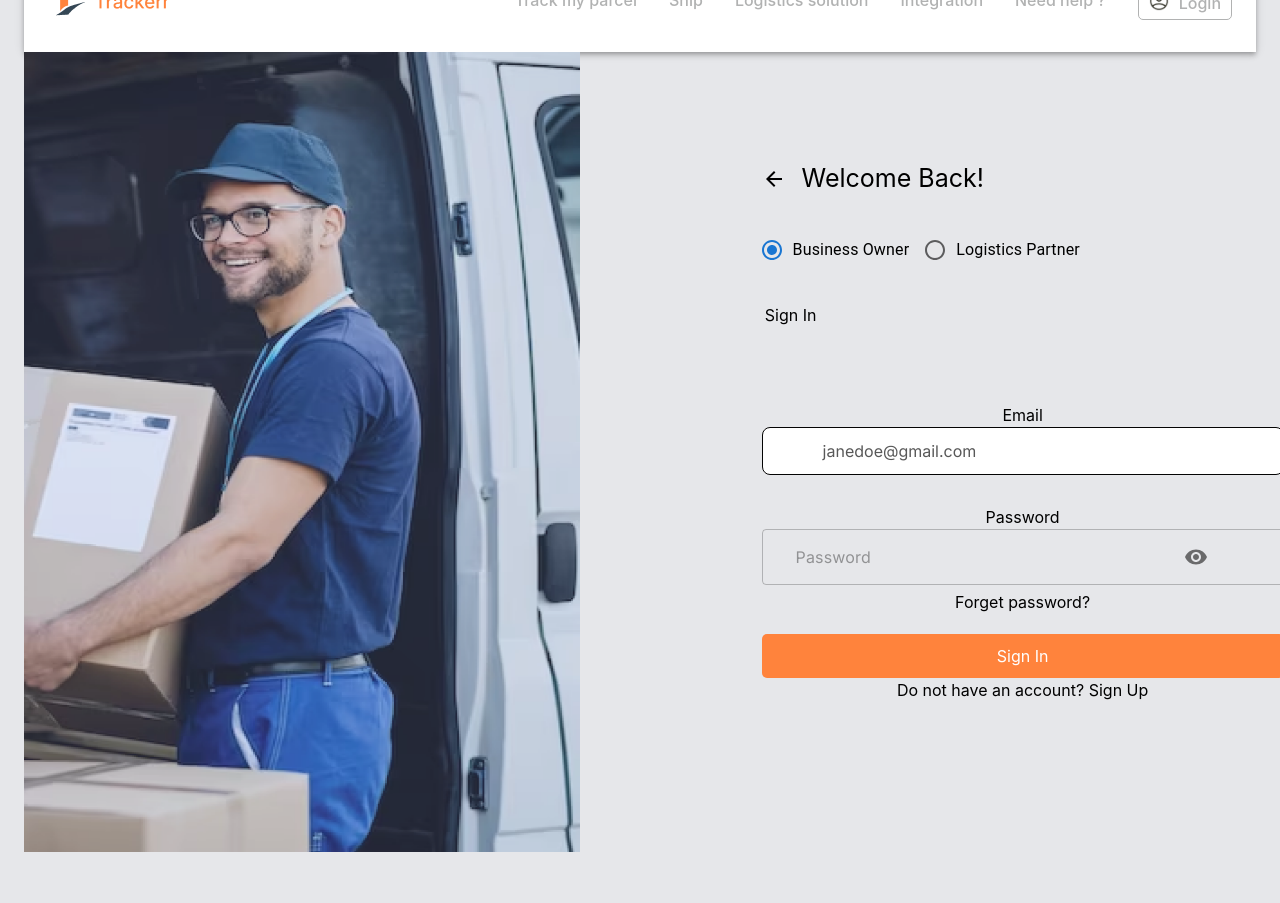
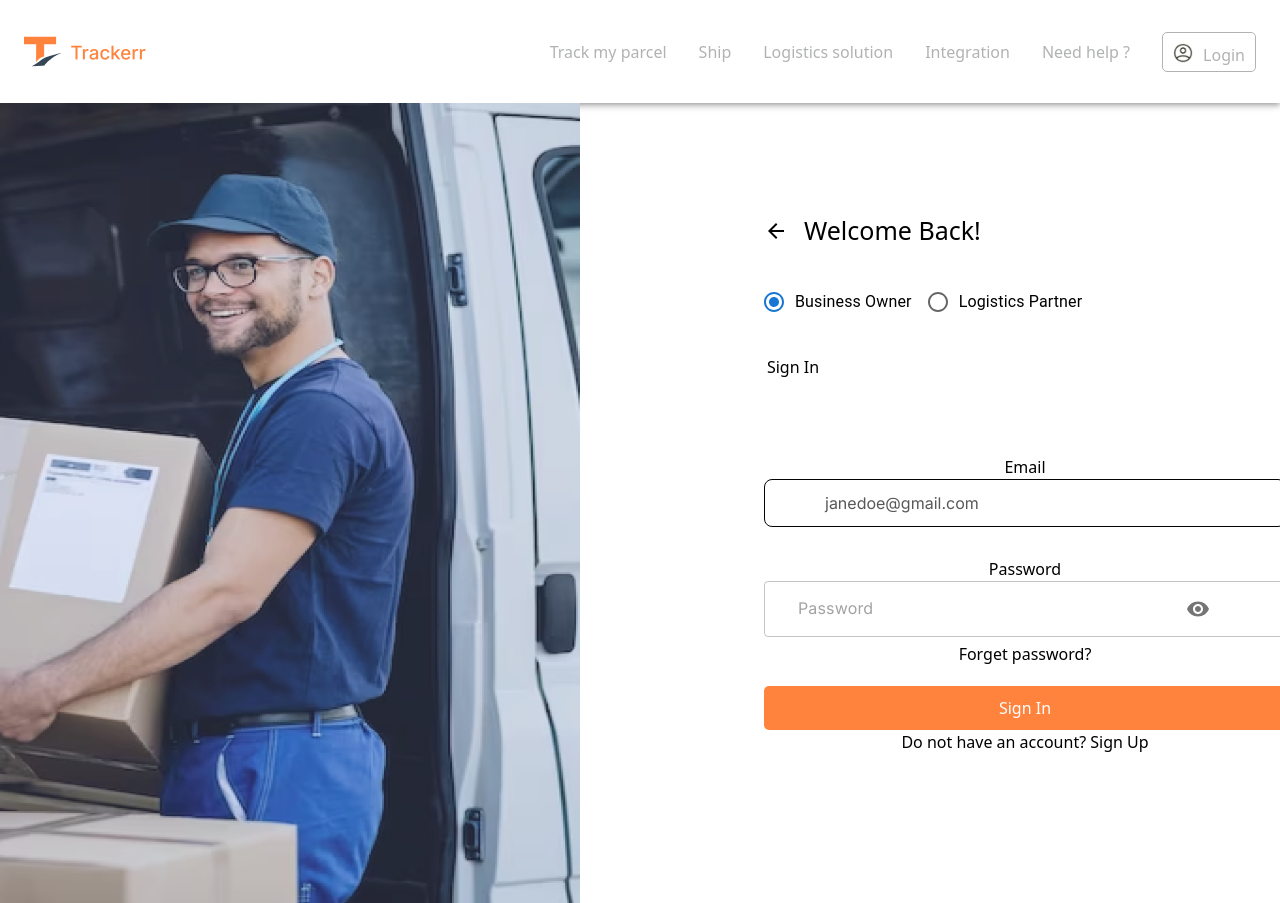
Before and after one commit to Amadu9933/Tracker-web-static, a React (Vite) app in the folder web-static/: page /LoginPage in a window 1280 px wide. Shown: the top 903 px of the page. Before the commit the page ends 852 px from the top, so only its background shows below. Built offline with nearby package versions, Linux system fonts and the light colour scheme; a small style sheet from the web is missing.

Commit message:
Revert "signup"
This reverts commit 2d969f1e4dbd4c5983240b04edaabb7dd13c66f5.

```diff
--- a/web-static/src/App.tsx
+++ b/web-static/src/App.tsx
@@ -16,7 +16,6 @@ import CustomerLandingPage from "./components/pages/customerPages/CustomerLandin
 
 import NotFoundPage from "./components/pages/customerPages/NotFoundPage";
 import LoginPage from "./components/pages/customerPages/BusLogPages/LoginPage";
-import SignUp from "./components/pages/customerPages/customerAuthentication/CustomerSignUp"
 
 const App: React.FC = () => {
 	return (
@@ -38,7 +37,6 @@ const App: React.FC = () => {
 					<Route path="NeedHelp" element={<NeedHelp />} />
 					<Route path="Login" element={<Login />} />
 					<Route path="LoginPage" element={<LoginPage/>} />
-					<Route path="SignUp" element={<SignUp/>} />
 				</Route>
 			</Routes>
 		</div>
--- a/web-static/src/components/pages/authenticationPages/Login.css
+++ /dev/null
@@ -1,83 +0,0 @@
-.login-container {
-    display: flex;
-    height: 100vh;
-}
-
-.form-container {
-    flex: 1;
-    width: 50%;
-    display: flex;
-    justify-content: center;
-    align-items: center;
-    padding: 100px;
-    margin: 30px;
-}
-
-.sign {
-    padding-top: 20px;
-    padding-bottom: 100px;
-}
-
-.flex-col {
-    width: 80%;
-    padding: 20px;
-    border-radius: 8px;
-    margin-right: 20px;
-}
-
-.welcome-back {
-    display: flex;
-    align-items: center;
-    width: 640px;
-    height: 40px;
-    top: 200px;
-    left: 730px;
-    gap: 8px;
-    opacity: 0px;
-    font-size: large;
-}
-
-.welcome-back svg {
-    margin-right: 8px;
-    /* Adjust margin as needed */
-}
-
-.login-image {
-    max-width: 100%;
-    max-height: 100%;
-    width: auto;
-    height: auto;
-}
-
-.input-field {
-    width: 100%;
-    padding: 10px;
-    font-size: 16px;
-    border: 1px solid #ccc;
-    border-radius: 4px;
-    box-sizing: border-box;
-}
-
-.submit-button {
-    width: 100%;
-    padding: 10px;
-    font-size: 16px;
-    background-color: #FF833C;
-    color: #fff;
-    border: none;
-    border-radius: 5px;
-    cursor: pointer;
-    margin-top: 20px;
-}
-
-.input-field .MuiIconButton-root {
-    position: absolute;
-    top: 50%;
-    right: 80px;
-    transform: translateY(-50%);
-}
-
-.submit-button:hover {
-    background-color: #FF833C;
-    color: white,
-}
--- a/web-static/src/components/pages/authenticationPages/SignUp.css
+++ /dev/null
@@ -1,89 +0,0 @@
-/* Login.css */
-
-.login-container {
-    display: flex;
-    min-height: 100vh;
-}
-
-.form-container {
-    flex: 1;
-    width: 50%;
-    display: flex;
-    justify-content: center;
-    align-items: center;
-    padding: 100px;
-    margin: 30px;
-}
-
-.sign {
-    padding-top: 20px;
-    padding-bottom: 100px;
-}
-
-.flex-col {
-    width: 80%;
-    padding: 20px;
-    border-radius: 8px;
-    margin-right: 20px;
-}
-
-.welcome-back {
-    display: flex;
-    align-items: center;
-    width: 640px;
-    height: 40px;
-    top: 200px;
-    left: 730px;
-    gap: 8px;
-    opacity: 0px;
-    font-size: large;
-}
-
-.welcome-back svg {
-    margin-right: 8px;
-    /* Adjust margin as needed */
-}
-
-.input-field {
-    width: 100%;
-    padding: 10px;
-    font-size: 16px;
-    border: 1px solid #ccc;
-    border-radius: 4px;
-    box-sizing: border-box;
-    margin-bottom: 20px;
-}
-
-.submit-button {
-    width: 100%;
-    padding: 10px;
-    font-size: 16px;
-    background-color: #FF833C;
-    color: #fff;
-    border: none;
-    border-radius: 5px;
-    cursor: pointer;
-    margin-top: 20px;
-}
-
-.navigation-buttons {
-    display: flex;
-    justify-content: space-between;
-}
-
-.navigation-button {
-    width: 100px;
-    padding: 10px;
-    font-size: 16px;
-    background-color: #FF833C;
-    color: #fff;
-    border: none;
-    border-radius: 5px;
-    cursor: pointer;
-}
-
-.page-counter {
-    position: absolute;
-    top: 20px;
-    right: 20px;
-}
```
Also changed, not shown: web-static/src/components/pages/authenticationPages/Login.tsx (+1 -9 lines).
